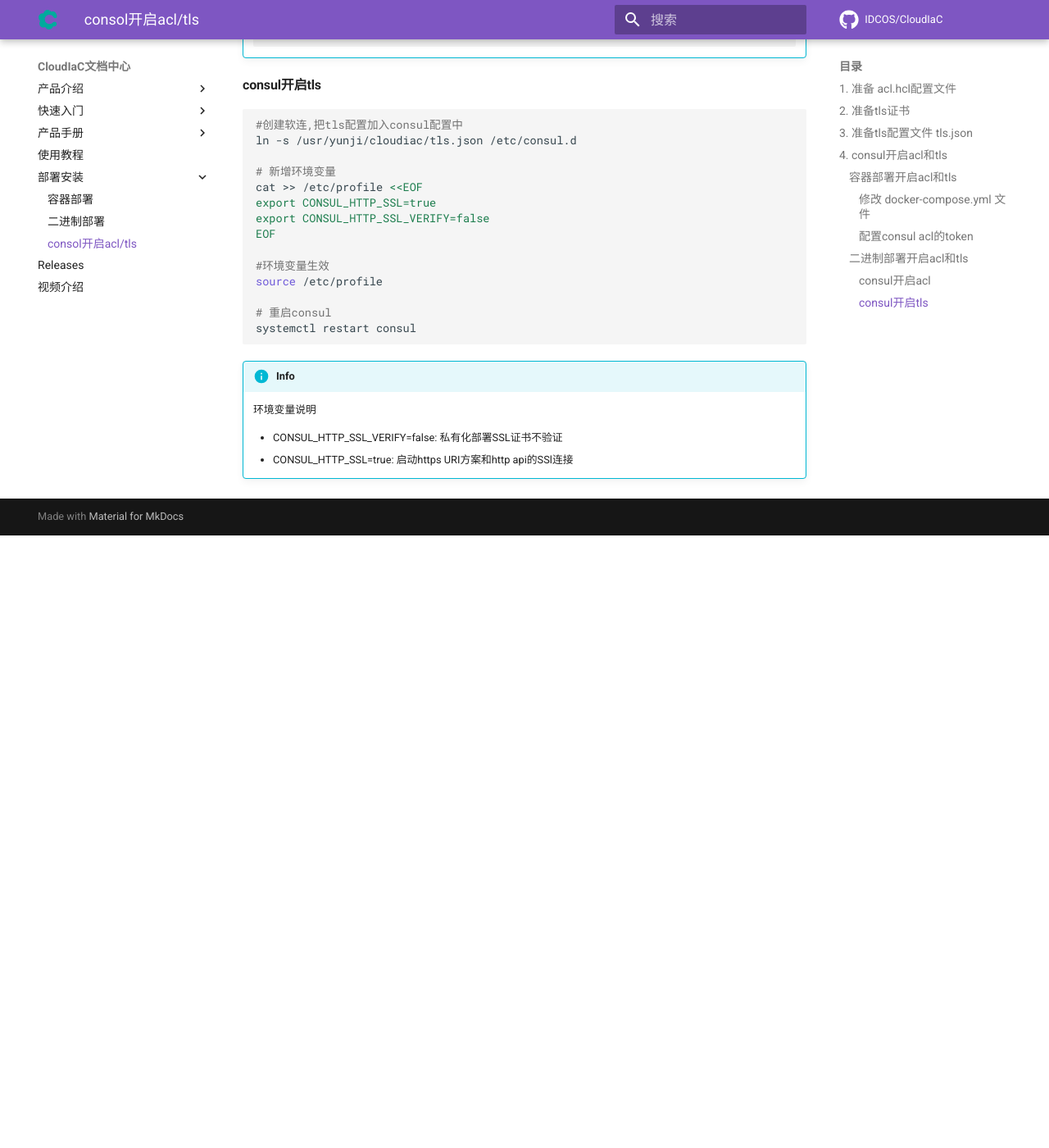
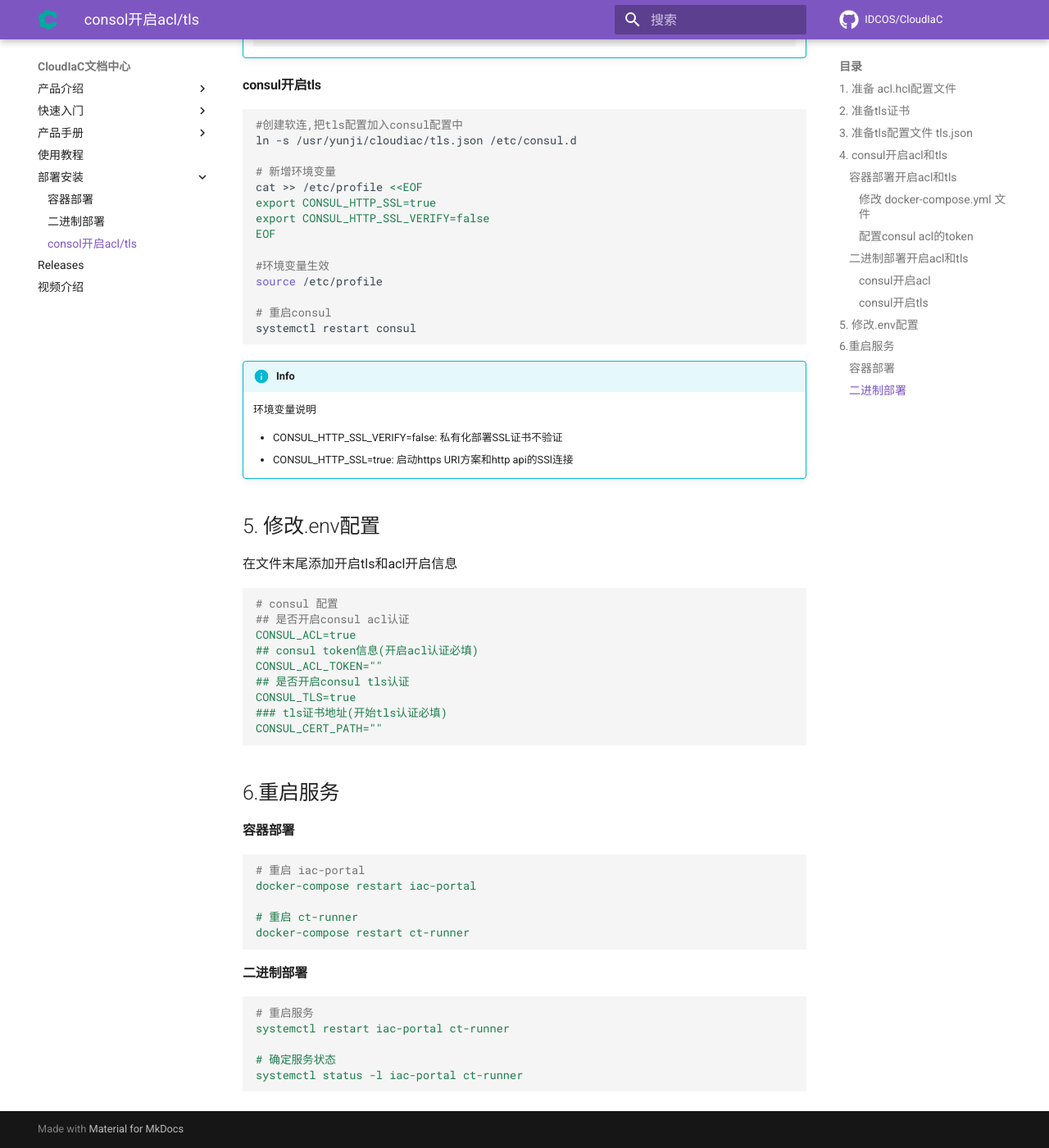
Before and after one commit to idcos/cloudiac, an MkDocs documentation site: the page built from docs/mkdocs/installation/consul.md, in a window 1280 px wide and 1400 px high, scrolled down 3987 px. Shown: the whole window at 82% size. Built offline with MkDocs 1.6.1 and Material for MkDocs 9.7.7, drawn with Linux system fonts in a browser that asks for light colours; comment, search, counter and statistics services are not loaded; the version menu is left out; before the commit the page ends 4640 px from its top, so only the background shows below that.

Commit message:
新增.env配置修改说明

````diff
--- a/docs/mkdocs/installation/consul.md
+++ b/docs/mkdocs/installation/consul.md
@@ -216,3 +216,39 @@
 
     - CONSUL_HTTP_SSL_VERIFY=false: 私有化部署SSL证书不验证
     - CONSUL_HTTP_SSL=true: 启动https URI方案和http api的SSl连接
+
+
+## 5. 修改.env配置
+在文件末尾添加开启tls和acl开启信息
+
+```yaml
+# consul 配置
+## 是否开启consul acl认证
+CONSUL_ACL=true
+## consul token信息(开启acl认证必填)
+CONSUL_ACL_TOKEN=""
+## 是否开启consul tls认证
+CONSUL_TLS=true
+### tls证书地址(开始tls认证必填)
+CONSUL_CERT_PATH=""
+```
+
+## 6.重启服务
+#### 容器部署
+```yaml
+# 重启 iac-portal
+docker-compose restart iac-portal
+
+# 重启 ct-runner
+docker-compose restart ct-runner
+```
+
+#### 二进制部署
+```yaml
+# 重启服务
+systemctl restart iac-portal ct-runner
+
+# 确定服务状态
+systemctl status -l iac-portal ct-runner
+
+```
````
